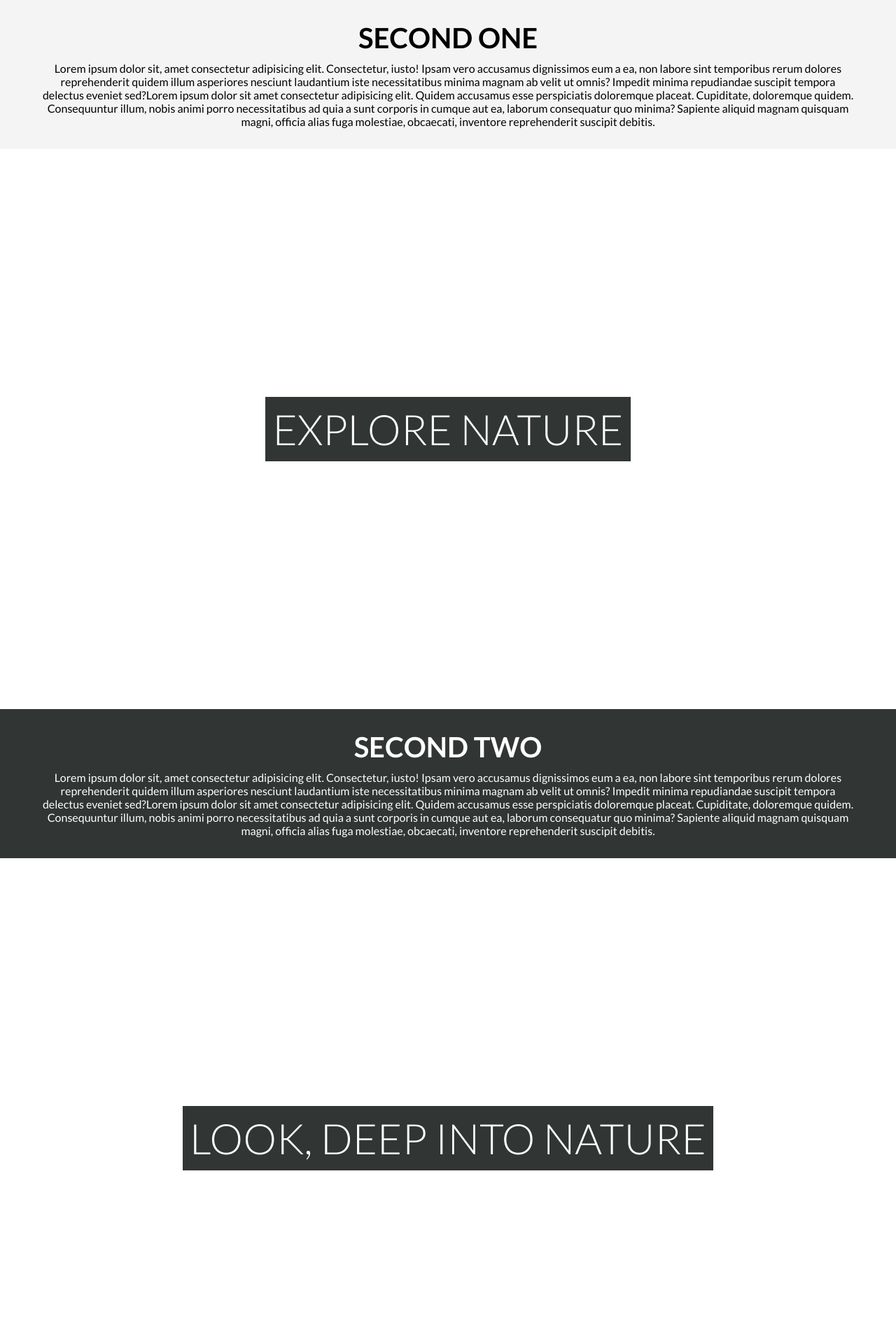
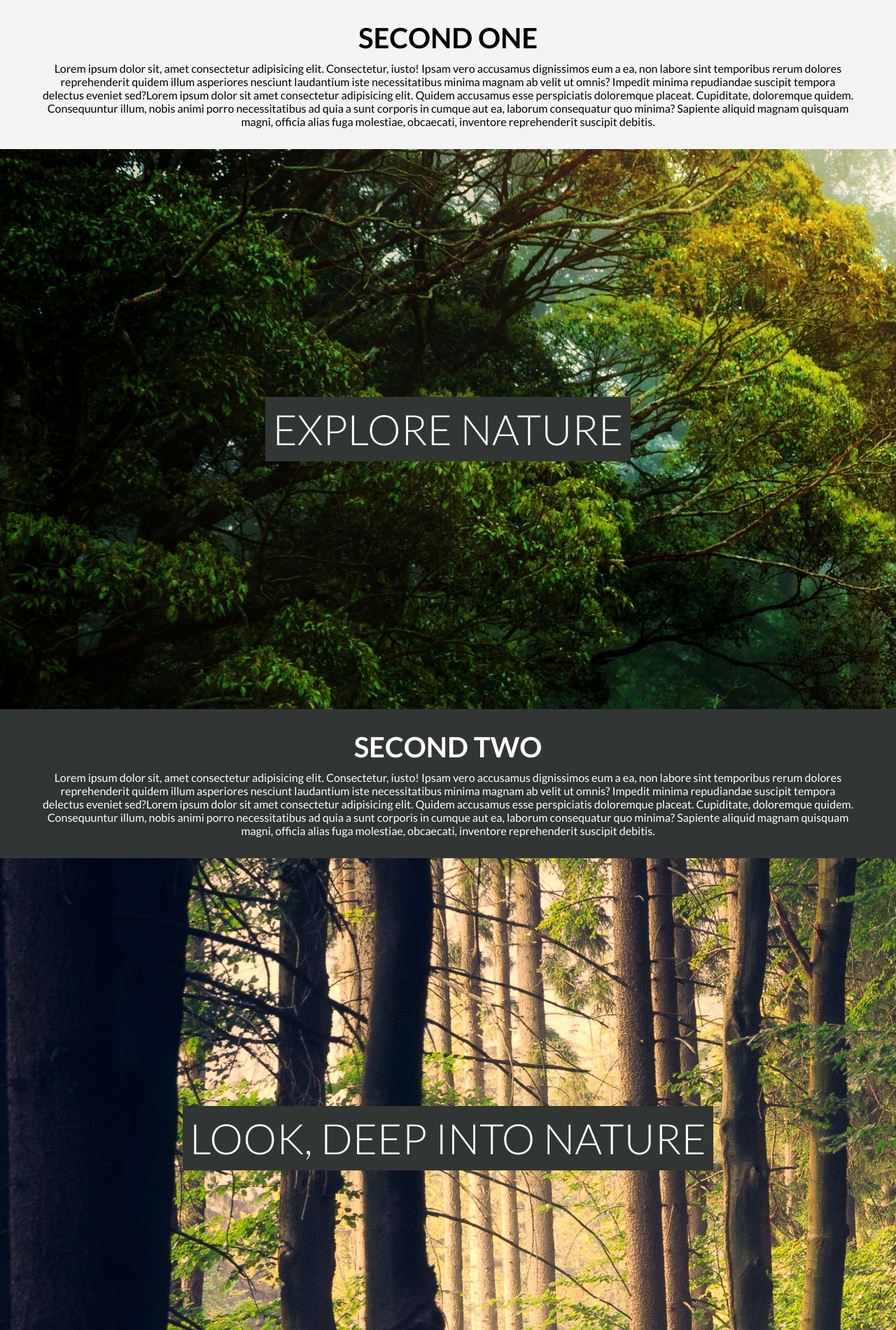
Before and after one commit to pshubh420/sample-pages, a plain HTML site: page 3.paralax website/index.html in a window 1280 px wide. Shown: the part 900-2800 px from the top of the page at 70% size. Drawn offline with Linux system fonts and the light colour scheme; the site is published under a folder, as on GitHub Pages, so addresses that start at the root find nothing.

Commit message:
style.css

```diff
--- a/3.paralax website/style.css
+++ b/3.paralax website/style.css
@@ -9,7 +9,7 @@
 .first {
     height: 900px;
     width: 100%;
-    background-image:  url(/1.jfif);
+    background-image:  url(1.jfif);
     background-repeat: no-repeat;
     background-size: cover;
     background-attachment: fixed;
@@ -39,7 +39,7 @@
 
 .second {
     height: 800px;
-    background: url(/2.jfif) fixed;
+    background: url(2.jfif) fixed;
 }
 
 .first_text {
@@ -67,12 +67,12 @@
 
 .third {
     height: 800px;
-    background: url(/3.jfif) fixed;
+    background: url(3.jfif) fixed;
 
 }
 
 .last {
-    background: url(/4.jfif) fixed;
+    background: url(4.jfif) fixed;
 }
 
 @media  (max-width: 600px) {
```
